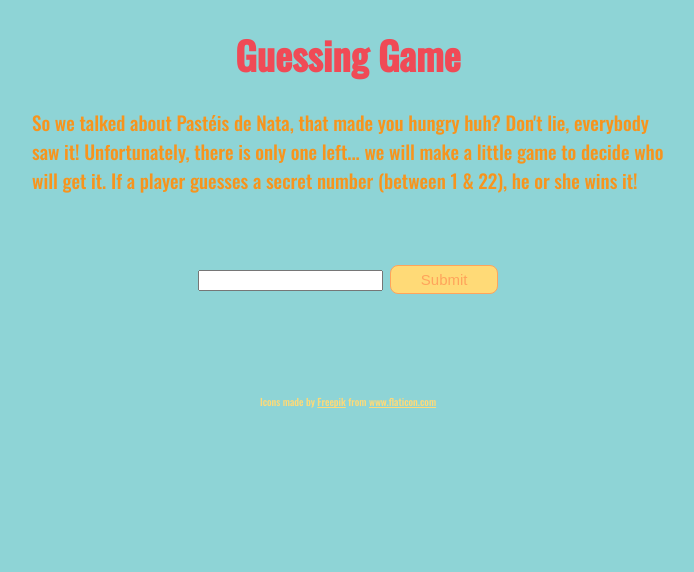
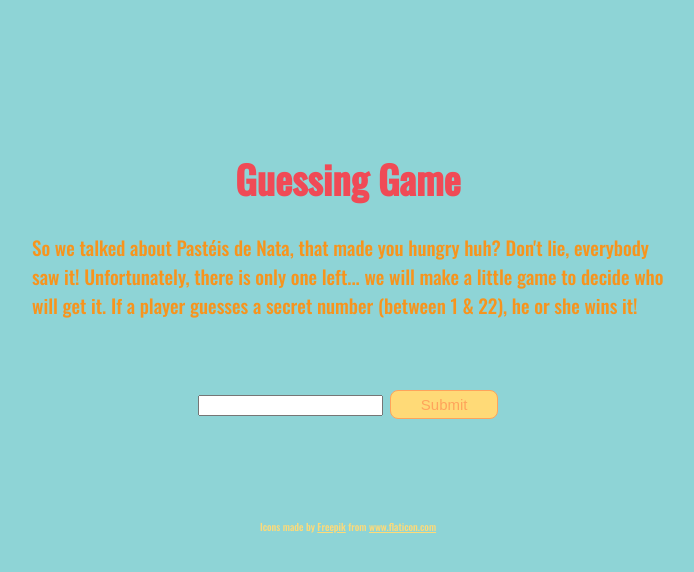
Before and after one commit to maureenoldyck/guessing-game, a plain HTML site: page index.html in a window 1280 px wide. Shown: the whole page, without its empty margins (292-986 px from the left). Drawn offline with nearby package versions, Linux system fonts and the light colour scheme.

Commit message:
Add margin to intro container

```diff
--- a/style.css
+++ b/style.css
@@ -63,7 +63,7 @@ border-radius: 7px;
 /** Text styling **/
 
 .intro {
-    margin: 0 auto 50px;
+    margin: 150px auto 50px;
     width: 50%;
     color: #F7941D;
     font-size: larger;
```
